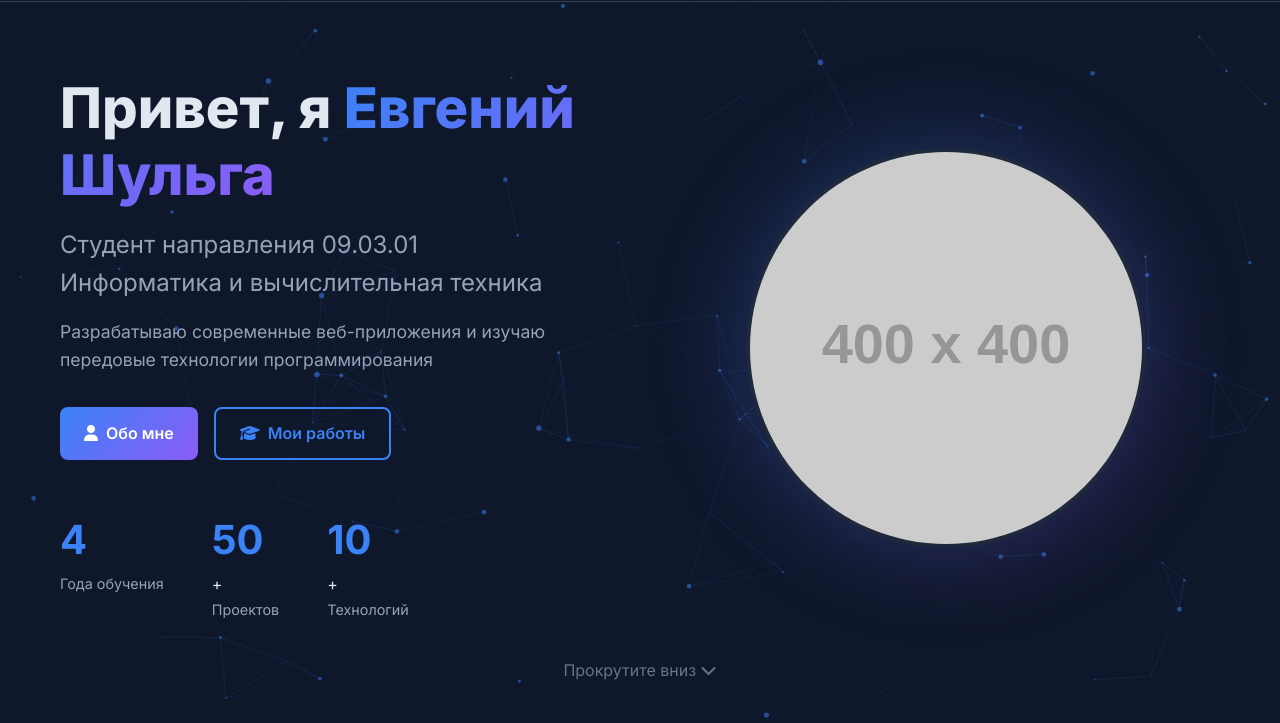
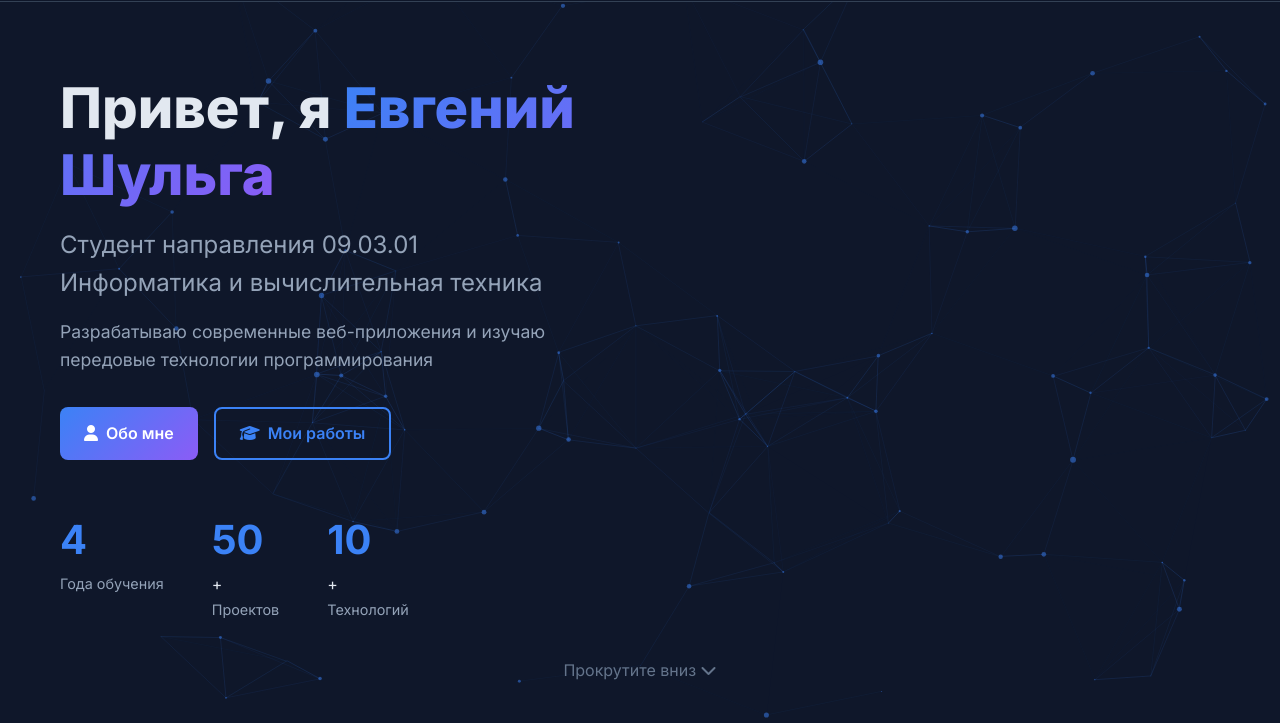
Before and after one commit to NSODAT/student-portfolio, a plain HTML site: page index.html in a window 1280 px wide. Shown: the part 77-800 px from the top of the page. Drawn offline with nearby package versions, Linux system fonts and the light colour scheme; placeholder pictures from the web are drawn by us.

Commit message:
Update portfolio content via Portfolio Manager

```diff
--- a/index.html
+++ b/index.html
@@ -101,13 +101,6 @@
                             <span class="stat-number" data-count="10">0</span>+
                             <span class="stat-label">Технологий</span>
                         </div>
-                    </div>
-                </div>
-                <div class="hero-image" data-aos="fade-up" data-aos-delay="200">
-                    <div class="hero-image-wrapper">
-                        <div class="hero-image-bg"></div>
-                        <img src="assets/images/profile.jpg" alt="Евгений Шульга"
-                            onerror="this.src='https://via.placeholder.com/400x400?text=Photo'">
                     </div>
                 </div>
             </div>
--- a/js/main.js
+++ b/js/main.js
@@ -111,35 +111,53 @@ document.addEventListener('DOMContentLoaded', async function () {
 // ==================== Load Data ====================
 async function loadAllData() {
     try {
+        console.log('🚀 Начинаем загрузку данных...');
+
         // Load education modules
         const modulesResponse = await fetch('public/data/education_modules.json');
+        console.log('📚 Модули - статус:', modulesResponse.status, modulesResponse.ok);
+
         if (modulesResponse.ok) {
             educationModules = await modulesResponse.json();
+            console.log('📚 Модули загружены:', educationModules);
             renderEducationModules();
+        } else {
+            console.error('❌ Ошибка загрузки модулей:', modulesResponse.status);
         }
 
         // Load thesis
         const thesisResponse = await fetch('public/data/thesis.json');
+        console.log('🎓 Диплом - статус:', thesisResponse.status);
+
         if (thesisResponse.ok) {
             thesisData = await thesisResponse.json();
+            console.log('🎓 Диплом загружен:', thesisData);
             renderThesis();
         }
 
         // Load courseworks
         const courseworksResponse = await fetch('public/data/courseworks.json');
+        console.log('📝 Курсовые - статус:', courseworksResponse.status);
+
         if (courseworksResponse.ok) {
             courseworks = await courseworksResponse.json();
+            console.log('📝 Курсовые загружены:', courseworks);
             renderCourseworks();
         }
 
         // Load practical works
         const practicalResponse = await fetch('public/data/practical_works.json');
+        console.log('💻 Практики - статус:', practicalResponse.status);
+
         if (practicalResponse.ok) {
             practicalWorks = await practicalResponse.json();
+            console.log('💻 Практики загружены:', practicalWorks);
             renderPracticalWorks();
         }
+
+        console.log('✅ Загрузка завершена!');
     } catch (error) {
-        console.error('Error loading data:', error);
+        console.error('💥 Критическая ошибка:', error);
     }
 }
 
```
